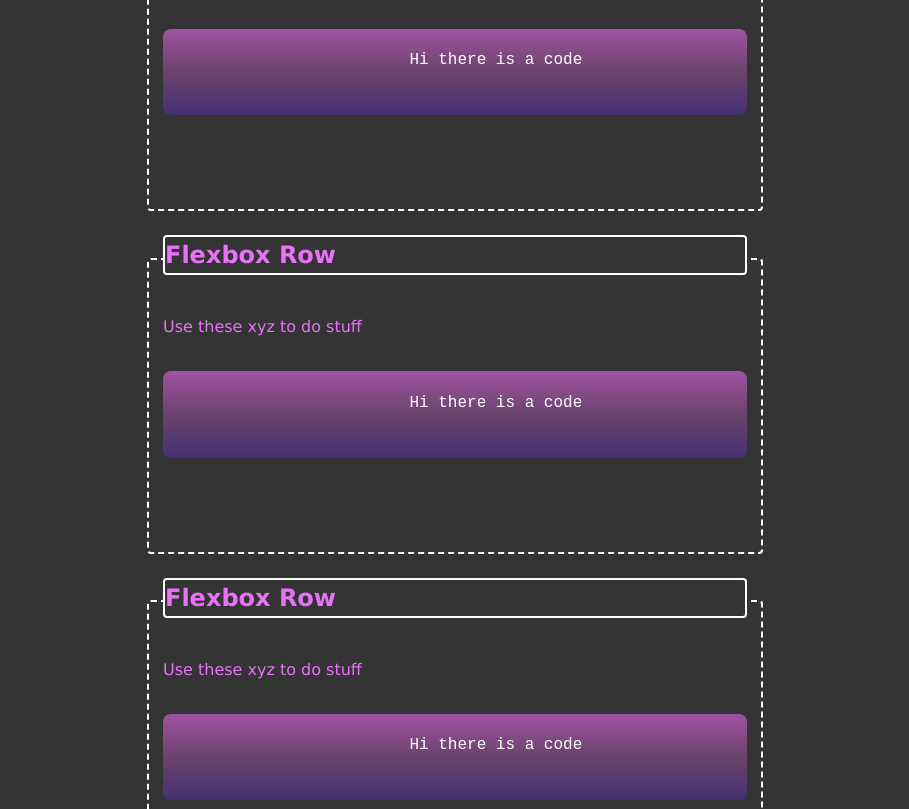
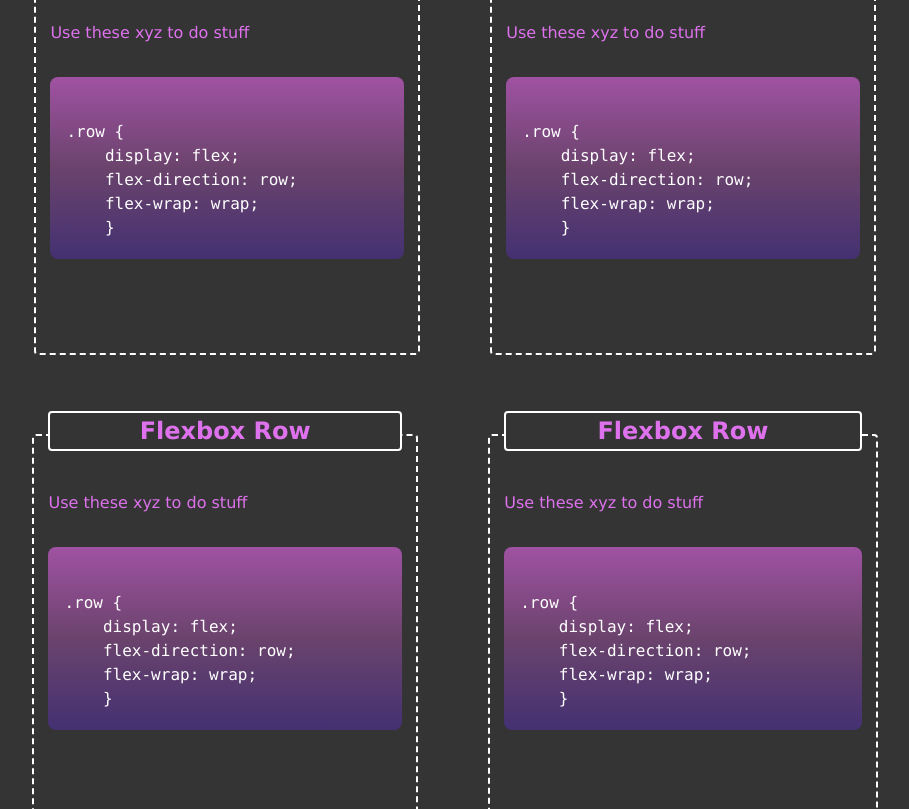
Before and after one commit to Key16/Unit-2-28-Homework, a plain HTML site: page index.html in a window 1280 px wide. Shown: the part 713-1522 px from the top of the page, without its empty margins (185-1094 px from the left). Drawn offline with Linux system fonts and the light colour scheme.

Commit message:
changed the cards to be more similar i nrows

```diff
--- a/assets/css/style.css
+++ b/assets/css/style.css
@@ -1,5 +1,5 @@
 :root{
-  --cyberpink: #e872f7;
+  --cyberpink: #de71ec;
   --background-colour:#343435;
 
 }
@@ -40,8 +40,8 @@ code {
 /* card design */
 .row{
     display:flex;
-    flex-wrap: wrap;
-    margin: 0 1.5rem;
+    flex-wrap:wrap;
+    margin: 0 3.5rem;
     flex-direction: row;
 }
 
@@ -50,10 +50,11 @@ code {
   }
 
 .card-container{
-    padding: 1.2rem;
+    padding: 2.2rem;
     flex: 1 0 100%;
     transition: flex-basis 500ms linear;
     margin-bottom: 2.5rem;
+    width:50%;
 
 
 }
@@ -80,6 +81,8 @@ code {
     margin:-2.4rem 0 1.5rem 0;
     transition: all 0.5s ease-in-out;
     background-color: var(--background-colour);
+    justify-content: center;
+    text-align: center;
 }
 
 .card:hover, .card:hover .card-header{
@@ -116,6 +119,8 @@ footer{
     justify-content: center;
     align-content: center;
     flex-direction: row;
+    padding:2rem;
+    margin:1rem;
 }
 
 
@@ -135,8 +140,7 @@ footer{
         width: 75%;
     }
 
-    .card-column {
-        flex: 0 0 33.333%;
+    .card-container {
+        flex: 0 0 33%;
         max-width: 33.333%;
     }
-    }
--- a/index.html
+++ b/index.html
@@ -29,52 +29,81 @@
     } </code>
                     </pre>
                     </div>
-                </div>
             </div>
             <div class="card-container">
                 <div class="card">
                     <h2 class="card-header">Flexbox Row</h2>
+                    <div>
                     <p>Use these xyz to do stuff</p>
-                    <pre>
-                        Hi there is a code
+                    </div>
+                    <pre class="card-block"><code>
+.row {
+    display: flex;
+    flex-direction: row;
+    flex-wrap: wrap;
+    } </code>
                     </pre>
-                </div>
+                    </div>
             </div>
             <div class="card-container">
                 <div class="card">
                     <h2 class="card-header">Flexbox Row</h2>
+                    <div>
                     <p>Use these xyz to do stuff</p>
-                    <pre>
-                        Hi there is a code
+                    </div>
+                    <pre class="card-block"><code>
+.row {
+    display: flex;
+    flex-direction: row;
+    flex-wrap: wrap;
+    } </code>
                     </pre>
-                </div>
+                    </div>
             </div>
             <div class="card-container">
                 <div class="card">
                     <h2 class="card-header">Flexbox Row</h2>
+                    <div>
                     <p>Use these xyz to do stuff</p>
-                    <pre>
-                        Hi there is a code
+                    </div>
+                    <pre class="card-block"><code>
+.row {
+    display: flex;
+    flex-direction: row;
+    flex-wrap: wrap;
+    } </code>
                     </pre>
-                </div>
+                    </div>
             </div>
             <div class="card-container">
                 <div class="card">
                     <h2 class="card-header">Flexbox Row</h2>
+                    <div>
                     <p>Use these xyz to do stuff</p>
-                    <pre>
-                        Hi there is a code
+                    </div>
+                    <pre class="card-block"><code>
+.row {
+    display: flex;
+    flex-direction: row;
+    flex-wrap: wrap;
+    } </code>
                     </pre>
-                </div>
+                    </div>
             </div>
             <div class="card-container">
                 <div class="card">
                     <h2 class="card-header">Flexbox Row</h2>
+                    <div>
                     <p>Use these xyz to do stuff</p>
-                    <pre>
-                        Hi there is a code
+                    </div>
+                    <pre class="card-block"><code>
+.row {
+    display: flex;
+    flex-direction: row;
+    flex-wrap: wrap;
+    } </code>
                     </pre>
-                </div>
+                    </div>
             </div>
         </section>
 
```
Also changed, not shown: 1 other file.
